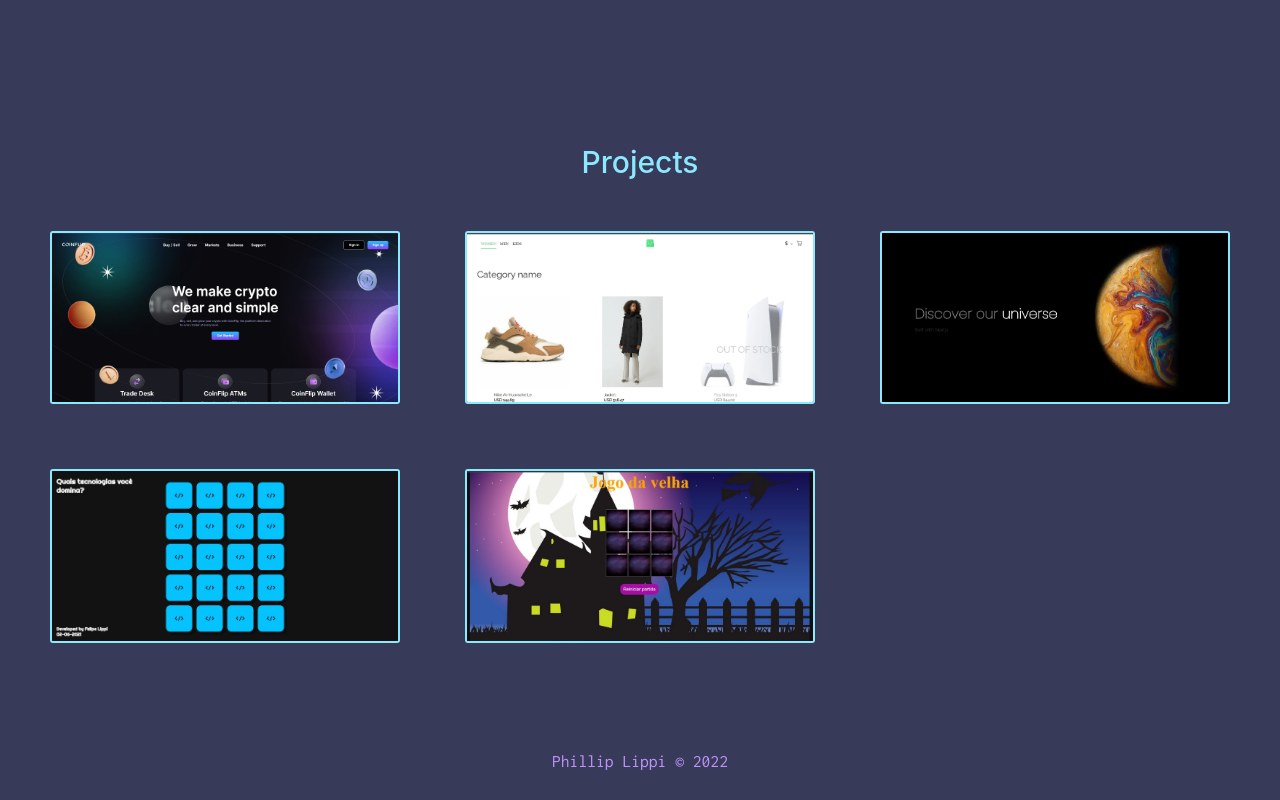
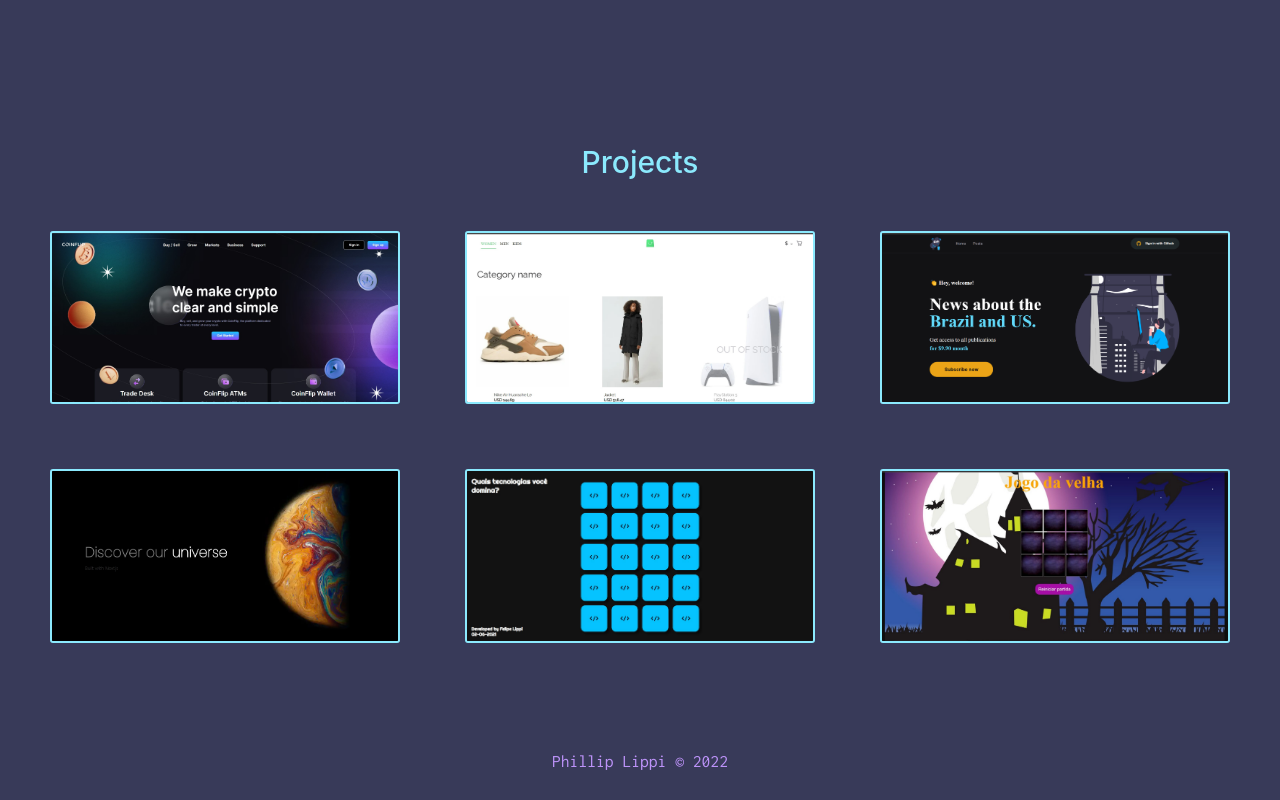
Before and after one commit to Lippi99/Portfolio, a React (Create React App) app: page / in a window 1280 px wide. Shown: the part 1389-2189 px from the top of the page. Built offline with nearby package versions, Linux system fonts and the light colour scheme.

Commit message:
feat: added new project

```diff
--- a/src/data.ts
+++ b/src/data.ts
@@ -1,5 +1,6 @@
 import crypto from "./assets/crypto.jpg";
 import fullStack from "./assets/ecommerce.jpg";
+import americaNews from "./assets/americaNews.png";
 import space from "./assets/space.jpg";
 import memorygame from "./assets/memorygame.jpg";
 import tictactoe from "./assets/tictactoe.jpg";
@@ -19,19 +20,25 @@ export const projects = [
   },
   {
     id: 3,
+    image: americaNews,
+    href: "https://america-news.vercel.app/",
+    alt: "America News",
+  },
+  {
+    id: 5,
     image: space,
     href: "https://space-noil6w5fh-solomondeveloper.vercel.app/",
     alt: "planets",
   },
 
   {
-    id: 4,
+    id: 6,
     image: memorygame,
     href: "https://solomondeveloper.github.io/JogoDaMemoria/",
     alt: "memory game",
   },
   {
-    id: 5,
+    id: 7,
     image: tictactoe,
     href: "https://solomondeveloper.github.io/JogoDaVelha/",
     alt: "tictactoe game",
```
Also changed, not shown: src/assets/americaNews.png (added).
